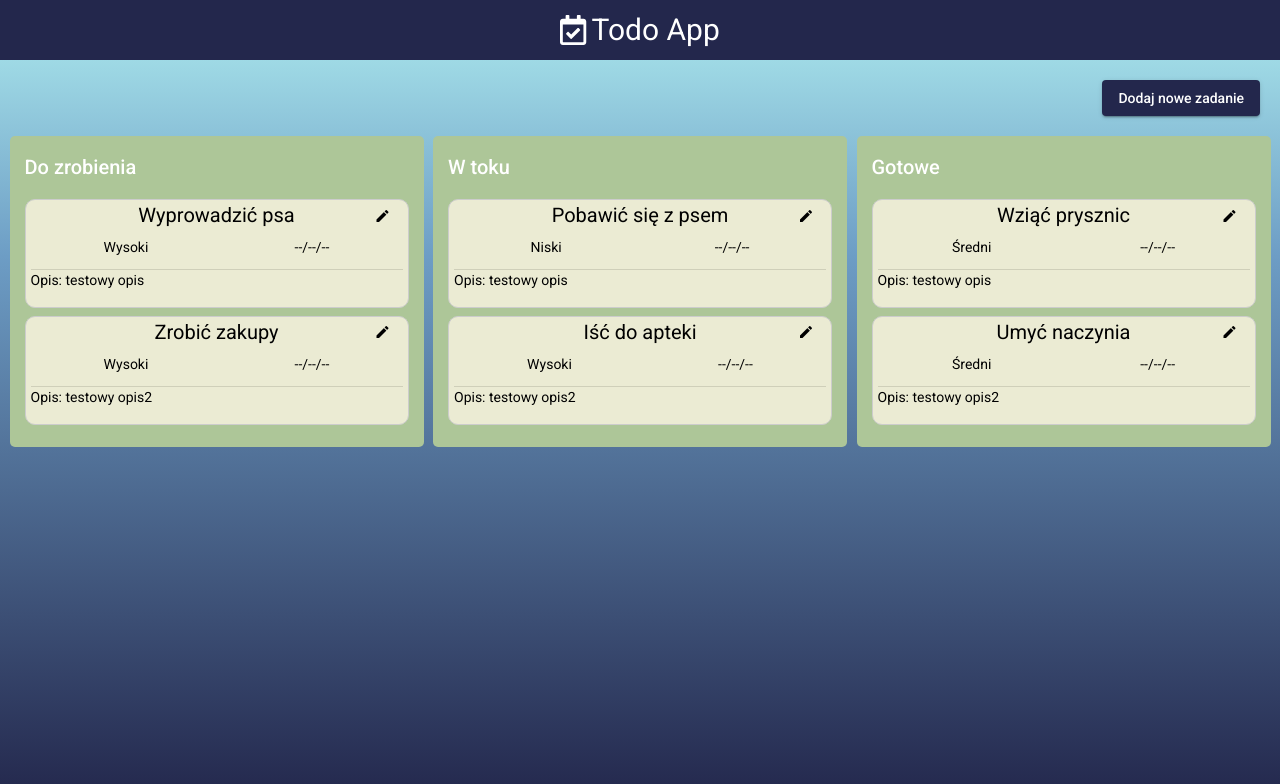
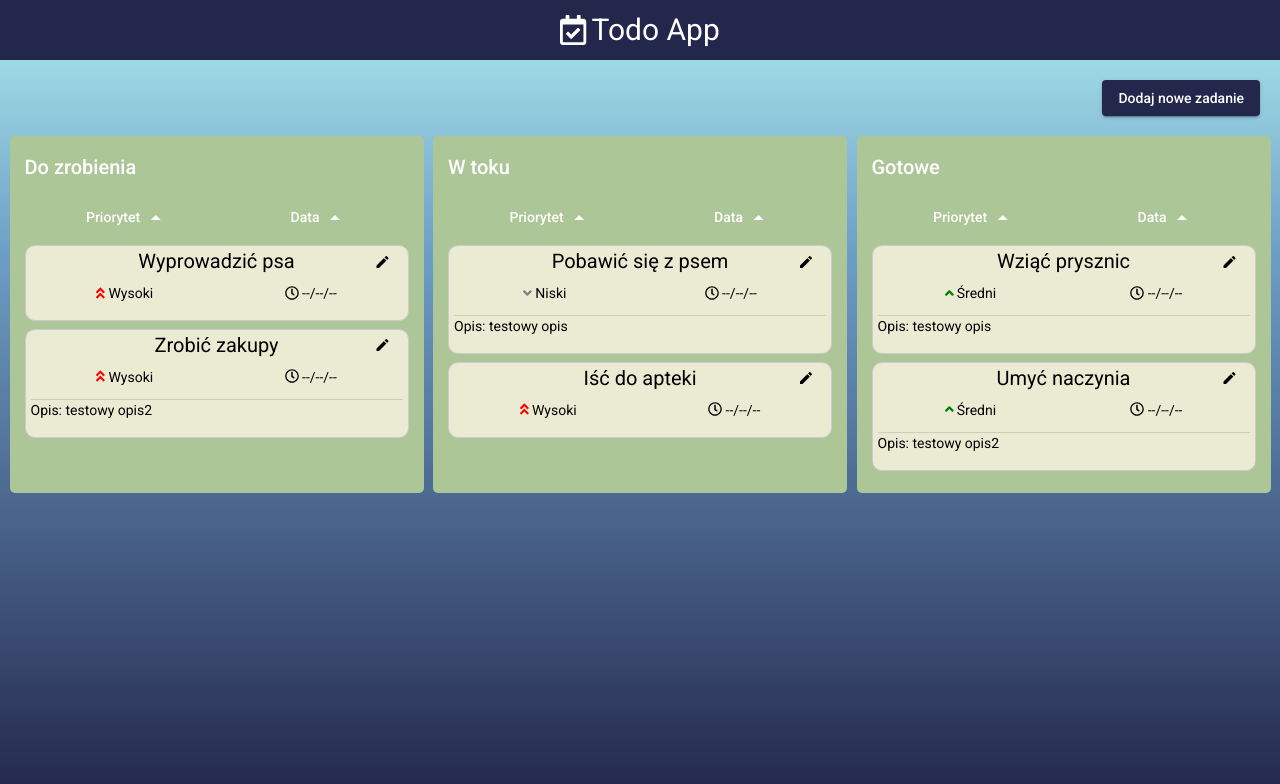
Before and after one commit to MR-98/TodoApp, an Angular app: page /home in a window 1280 px wide. Shown: the top 784 px of the page. Built offline with nearby package versions, Linux system fonts and the light colour scheme.

Commit message:
Sorting implemented, added some icons

```diff
--- a/src/app/components/todo-list/todo-list.component.css
+++ b/src/app/components/todo-list/todo-list.component.css
@@ -28,6 +28,14 @@
   box-sizing: border-box;
   cursor: move;
   border-radius: 10px;
+}
+
+.sort-buttons {
+  display: flex;
+  flex-direction: row;
+  justify-content: space-around;
+  width: 100%;
+  margin-bottom: 10px;
 }
 
 .title-section {
--- a/src/app/components/todo-list/todo-list.component.html
+++ b/src/app/components/todo-list/todo-list.component.html
@@ -4,6 +4,15 @@
 <div class="container">
   <div class="drag-container">
     <h2>Do zrobienia</h2>
+
+    <div class="sort-buttons">
+      <button mat-button (click)="sort('open', 'priority')">Priorytet
+        <mat-icon>arrow_drop_up</mat-icon>
+      </button>
+      <button mat-button (click)="sort('open', 'date')">Data
+        <mat-icon>arrow_drop_up</mat-icon>
+      </button>
+    </div>
 
     <div cdkDropList #openList="cdkDropList" [cdkDropListData]="open"
          [cdkDropListConnectedTo]="[inProgressList,doneList]" [id]="firstListId"
@@ -16,8 +25,12 @@
           <p>{{item.name}}</p>
         </div>
         <div class="details-section">
-          <p>{{item.priority}}</p>
-          <p>{{item.deadline == undefined ? '--/--/--' : item.deadline | date: 'dd.MM.yyyy'}}</p>
+          <p>
+            <fa-icon [icon]="getIcon(item)" [ngStyle]="{color: getIconColor(item)} "></fa-icon>
+            {{item.priority}}</p>
+          <p>
+            <fa-icon [icon]="clock"></fa-icon>
+            {{item.deadline == undefined ? '--/--/--' : item.deadline | date: 'dd.MM.yyyy'}}</p>
         </div>
         <div *ngIf="item.description.length !=0">
           <mat-divider></mat-divider>
@@ -30,6 +43,15 @@
   <div class="drag-container">
     <h2>W toku</h2>
 
+    <div class="sort-buttons">
+      <button mat-button (click)="sort('inProgress', 'priority')">Priorytet
+        <mat-icon>arrow_drop_up</mat-icon>
+      </button>
+      <button mat-button (click)="sort('inProgress', 'date')">Data
+        <mat-icon>arrow_drop_up</mat-icon>
+      </button>
+    </div>
+
     <div cdkDropList #inProgressList="cdkDropList" [cdkDropListData]="inProgress"
          [cdkDropListConnectedTo]="[openList,doneList]" [id]="secondListId"
          class="item-list" (cdkDropListDropped)="drop($event)">
@@ -41,8 +63,12 @@
           <p>{{item.name}}</p>
         </div>
         <div class="details-section">
-          <p>{{item.priority}}</p>
-          <p>{{item.deadline == undefined ? '--/--/--' : item.deadline | date: 'dd.MM.yyyy'}}</p>
+          <p>
+            <fa-icon [icon]="getIcon(item)" [ngStyle]="{color: getIconColor(item)} "></fa-icon>
+            {{item.priority}}</p>
+          <p>
+            <fa-icon [icon]="clock"></fa-icon>
+            {{item.deadline == undefined ? '--/--/--' : item.deadline | date: 'dd.MM.yyyy'}}</p>
         </div>
         <div *ngIf="item.description.length !=0">
           <mat-divider></mat-divider>
@@ -55,6 +81,15 @@
   <div class="drag-container">
     <h2>Gotowe</h2>
 
+    <div class="sort-buttons">
+      <button mat-button (click)="sort('done', 'priority')">Priorytet
+        <mat-icon>arrow_drop_up</mat-icon>
+      </button>
+      <button mat-button (click)="sort('done', 'date')">Data
+        <mat-icon>arrow_drop_up</mat-icon>
+      </button>
+    </div>
+
     <div cdkDropList #doneList="cdkDropList" [cdkDropListData]="done"
          [cdkDropListConnectedTo]="[inProgressList,openList]" [id]="thirdListId"
          class="item-list" (cdkDropListDropped)="drop($event)">
@@ -66,8 +101,12 @@
           <p>{{item.name}}</p>
         </div>
         <div class="details-section">
-          <p>{{item.priority}}</p>
-          <p>{{item.deadline == undefined ? '--/--/--' : item.deadline | date: 'dd.MM.yyyy'}}</p>
+          <p>
+            <fa-icon [icon]="getIcon(item)" [ngStyle]="{color: getIconColor(item)} "></fa-icon>
+            {{item.priority}}</p>
+          <p>
+            <fa-icon [icon]="clock"></fa-icon>
+            {{item.deadline == undefined ? '--/--/--' : item.deadline | date: 'dd.MM.yyyy'}}</p>
         </div>
         <div *ngIf="item.description.length !=0">
           <mat-divider></mat-divider>
--- a/src/app/components/todo-list/todo-list.component.ts
+++ b/src/app/components/todo-list/todo-list.component.ts
@@ -5,6 +5,8 @@ import {TodoService} from '../../services/todo.service';
 import {Status} from '../../models/status';
 import {Priority} from '../../models/priority';
 import {Router} from '@angular/router';
+import {faAngleDoubleUp, faAngleDown, faAngleUp} from '@fortawesome/free-solid-svg-icons';
+import {faClock} from '@fortawesome/free-regular-svg-icons/faClock';
 
 @Component({
   selector: 'app-todo-list',
@@ -21,6 +23,10 @@ export class TodoListComponent implements OnInit {
   secondListId = '1';
   thirdListId = '2';
 
+  major = faAngleDoubleUp;
+  minor = faAngleUp;
+  trivial = faAngleDown;
+  clock = faClock;
 
   constructor(private todoService: TodoService, private router: Router) {
   }
@@ -59,7 +65,6 @@ export class TodoListComponent implements OnInit {
 
   changeStatus(event: CdkDragDrop<Task[]>) {
     let targetStatus: Status;
-
     if (event.container.id === '0') {
       targetStatus = Status.Open;
     } else if (event.container.id === '1') {
@@ -67,7 +72,36 @@ export class TodoListComponent implements OnInit {
     } else {
       targetStatus = Status.Done;
     }
-
     this.todoService.changeStatus(event.container.data[event.currentIndex], targetStatus, event.currentIndex);
   }
+
+  sort(status: string, sortBy: string) {
+    if (status === 'open') {
+      this.todoService.sort(Status.Open, sortBy);
+    } else if (status === 'inProgress') {
+      this.todoService.sort(Status.InProgress, sortBy);
+    } else {
+      this.todoService.sort(Status.Done, sortBy);
+    }
+  }
+
+  getIcon(item: Task) {
+    if (item.priority === Priority.High) {
+      return this.major;
+    } else if (item.priority === Priority.Medium) {
+      return this.minor;
+    } else {
+      return this.trivial;
+    }
+  }
+
+  getIconColor(item: Task) {
+    if (item.priority === Priority.High) {
+      return 'red';
+    } else if (item.priority === Priority.Medium) {
+      return 'green';
+    } else {
+      return 'gray';
+    }
+  }
 }
--- a/src/app/services/todo.service.ts
+++ b/src/app/services/todo.service.ts
@@ -10,7 +10,7 @@ import {BehaviorSubject} from 'rxjs';
 export class TodoService {
 
   open: Task[] = [
-    new Task('Wyprowadzić psa', Status.Open, 'testowy opis', undefined, Priority.High),
+    new Task('Wyprowadzić psa', Status.Open, '', undefined, Priority.High),
     new Task('Zrobić zakupy', Status.Open, 'testowy opis2', undefined, Priority.High)
   ];
 
@@ -18,7 +18,7 @@ export class TodoService {
 
   inProgress: Task[] = [
     new Task('Pobawić się z psem', Status.InProgress, 'testowy opis', undefined, Priority.Low),
-    new Task('Iść do apteki', Status.InProgress, 'testowy opis2', undefined, Priority.High)
+    new Task('Iść do apteki', Status.InProgress, '', undefined, Priority.High)
   ];
 
   inProgressSubject: BehaviorSubject<Task[]> = new BehaviorSubject<Task[]>(this.inProgress);
@@ -74,4 +74,32 @@ export class TodoService {
       this.done[targetIndex].status = Status.Done;
     }
   }
+
+  sort(status: Status, sortBy: string) {
+    if (status === Status.Open) {
+      this.open.sort((todoA, todoB) => this.compareTodos(todoA, todoB, sortBy));
+    } else if (status === Status.InProgress) {
+      this.inProgress.sort((todoA, todoB) => this.compareTodos(todoA, todoB, sortBy));
+    } else {
+      this.done.sort((todoA, todoB) => this.compareTodos(todoA, todoB, sortBy));
+    }
+  }
+
+  compareTodos(todoA: Task, todoB: Task, sortBy: string) {
+    if (sortBy === 'date') {
+      if (todoA.deadline === todoB.deadline) {
+        return 0;
+      } else if (todoA.deadline === undefined && todoB.deadline !== undefined) {
+        return 1;
+      } else if (todoA.deadline !== undefined && todoB.deadline === undefined) {
+        return -1;
+      } else {
+        return (todoA.deadline.getTime() < todoB.deadline.getTime()) ? -1 : (todoA.deadline.getTime() > todoB.deadline.getTime()) ? 1 : 0;
+      }
+    } else {
+      const priorityA = todoA.priority === Priority.High ? 0 : todoA.priority === Priority.Medium ? 1 : 2;
+      const priorityB = todoB.priority === Priority.High ? 0 : todoB.priority === Priority.Medium ? 1 : 2;
+      return (priorityA < priorityB) ? -1 : (priorityA > priorityB) ? 1 : 0;
+    }
+  }
 }
```
